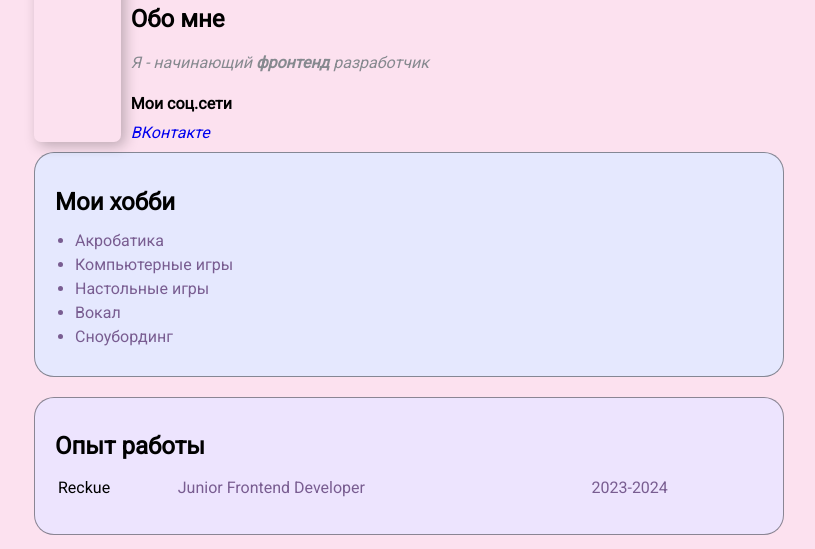
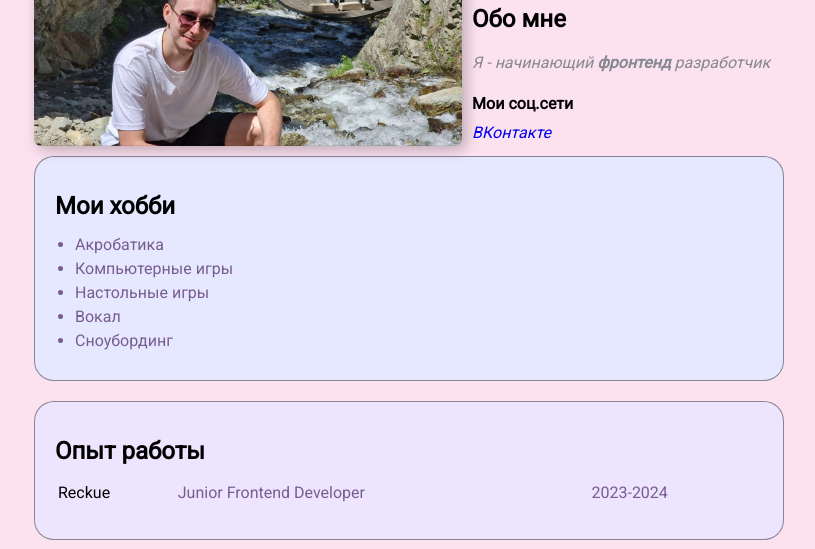
Before and after one commit to Kenovel/resume, a plain HTML site: page index.html in a window 1280 px wide. Shown: the part 62-611 px from the top of the page, without its empty margins (231-1046 px from the left). Drawn offline with Linux system fonts and the light colour scheme; the site is published under a folder, as on GitHub Pages, so addresses that start at the root find nothing.

Commit message:
Update index.html

```diff
--- a/index.html
+++ b/index.html
@@ -13,7 +13,7 @@
             <div class="info">
                 <img
                     class="avatar"
-                    src="/images/photo_2024-05-16_08-28-32.jpg"
+                    src="images/photo_2024-05-16_08-28-32.jpg"
                     alt="Аватарка"
                 />
                 <div class="info-text">
```
